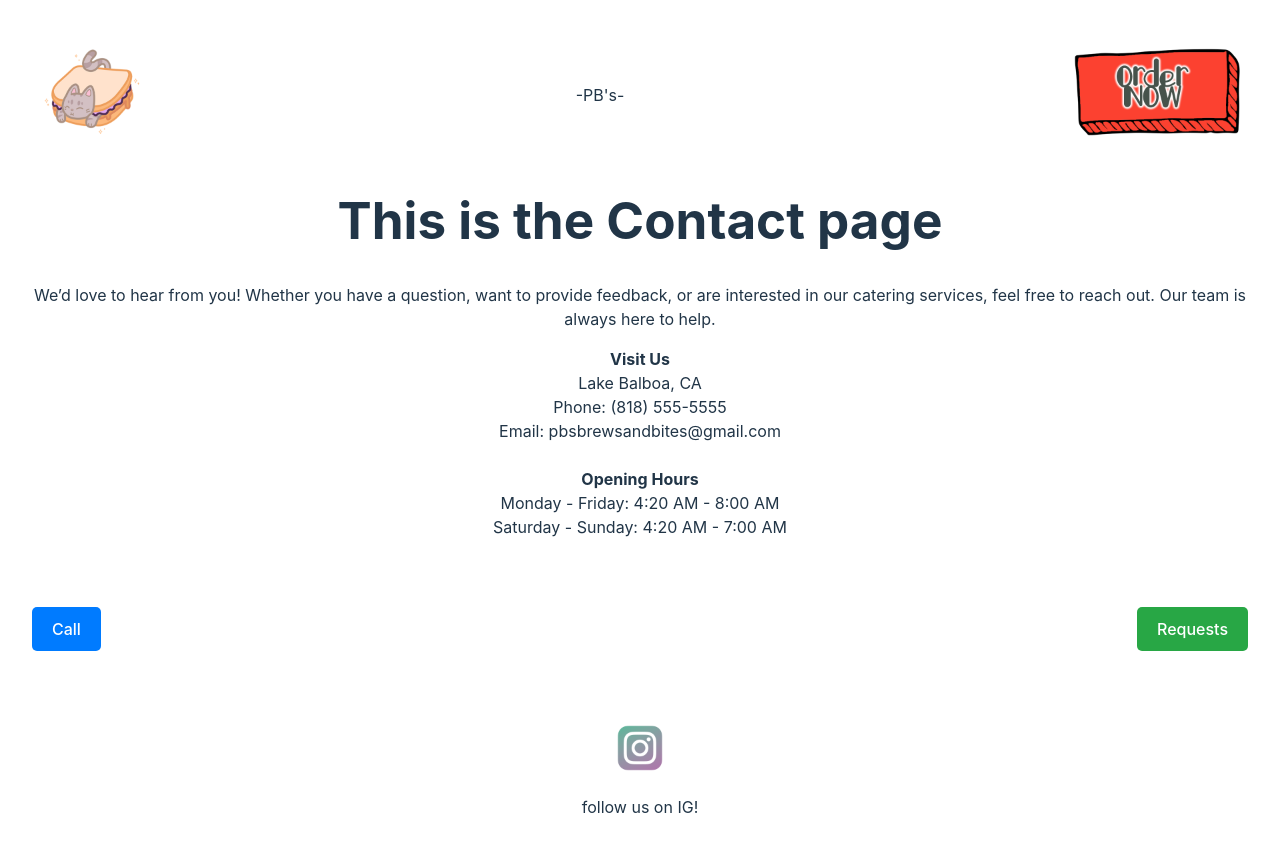
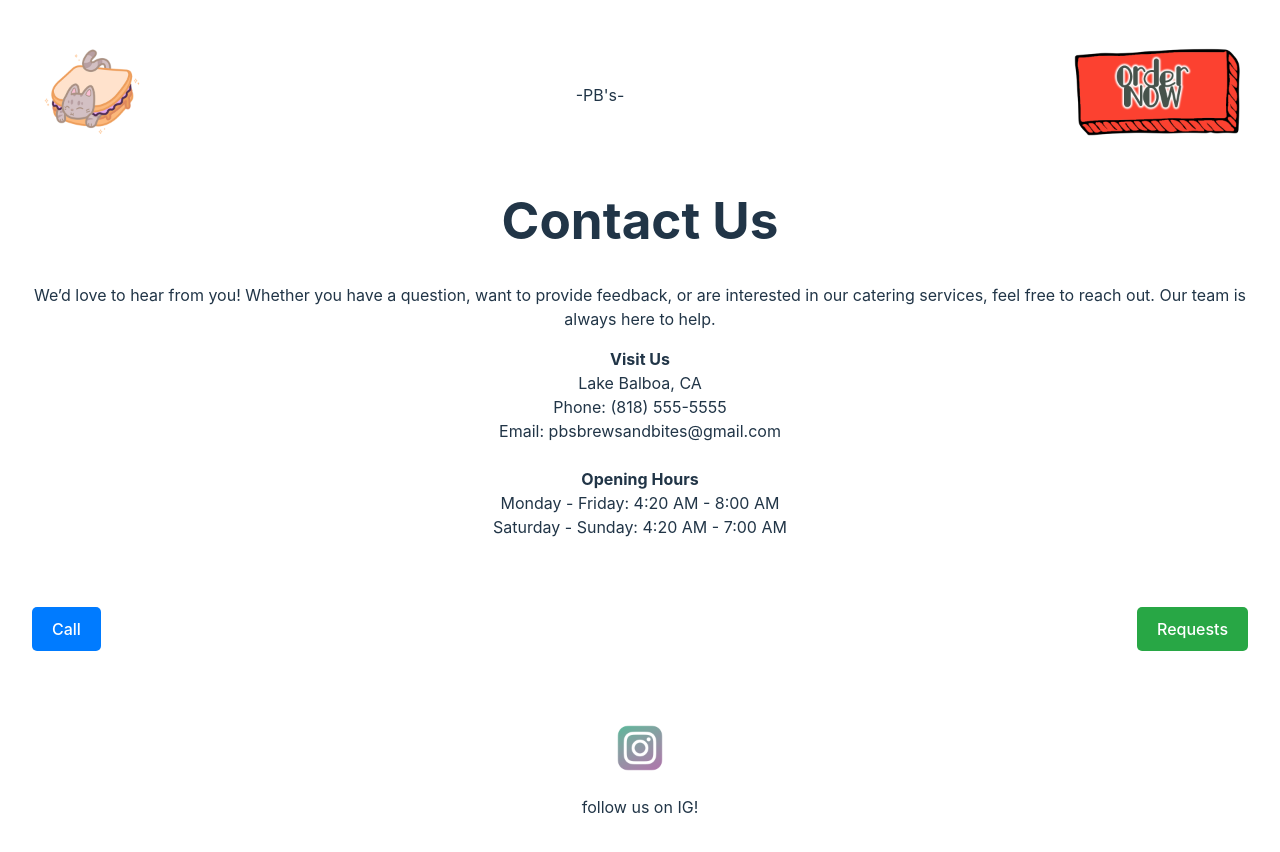
Before and after one commit to rtocastro/bruiseandbites, a React (Vite) app: page /Contact in a window 1280 px wide. Shown: the top 852 px of the page. Built offline with nearby package versions, Linux system fonts and the light colour scheme.

Commit message:
made titles to pages a bit more OFFICIAL

```diff
--- a/src/pages/Contact.jsx
+++ b/src/pages/Contact.jsx
@@ -4,7 +4,7 @@ import { Link } from 'react-router-dom';
 function Contact() {
   return (
     <>
-      <h1>This is the Contact page</h1>
+      <h1>Contact Us</h1>
 
       <div>
         <p>
--- a/src/pages/Home.jsx
+++ b/src/pages/Home.jsx
@@ -7,7 +7,8 @@ export default function Home() {
   return (
     <>
       <NavTabs />
-      <h1>this is the HOME page</h1>
+      <br />
+      <br />
     </>
   )
 }
--- a/src/pages/Menu.jsx
+++ b/src/pages/Menu.jsx
@@ -6,7 +6,7 @@ import sandwichpic from '../assets/sandwichpic.png'
 
 function Menu() {
   return (
-    <><h1>this is the menu page</h1>
+    <><h1>Menu</h1>
 
     <img src={brewspic} />
     <br />
```
